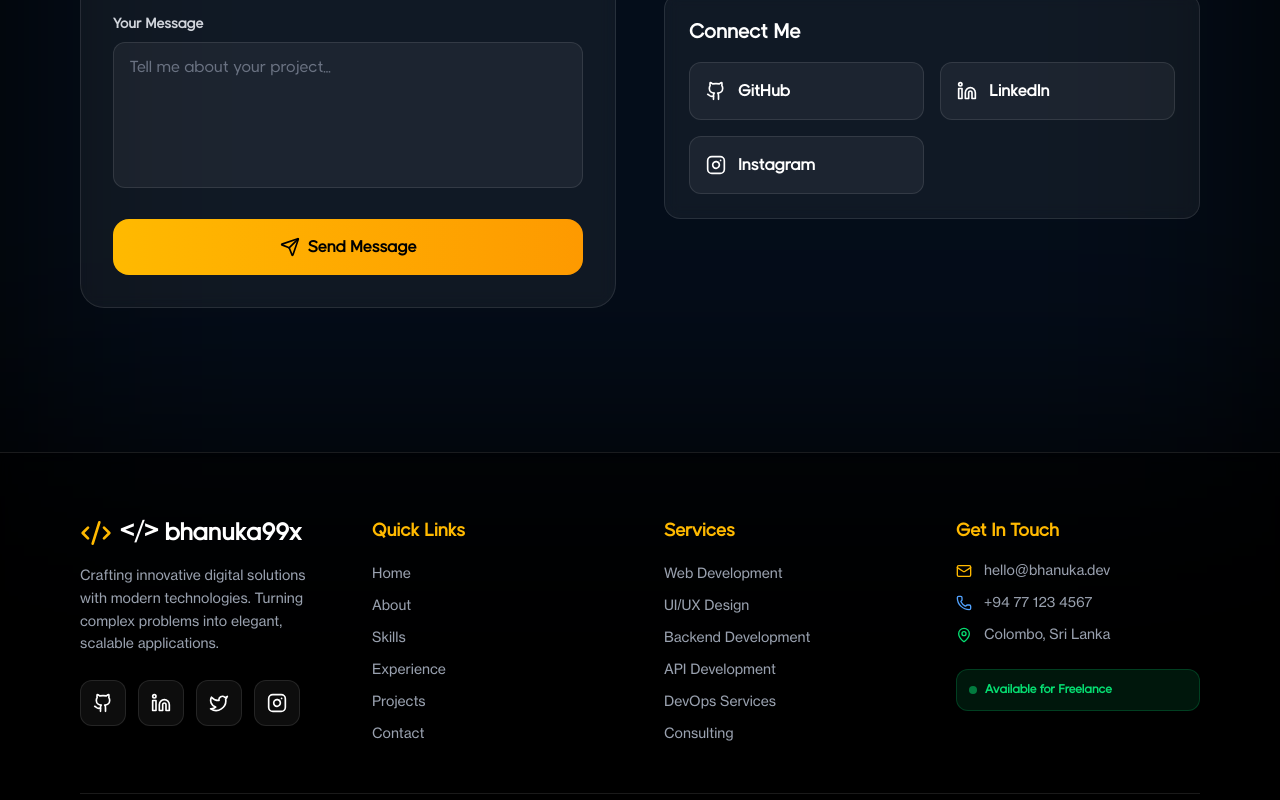
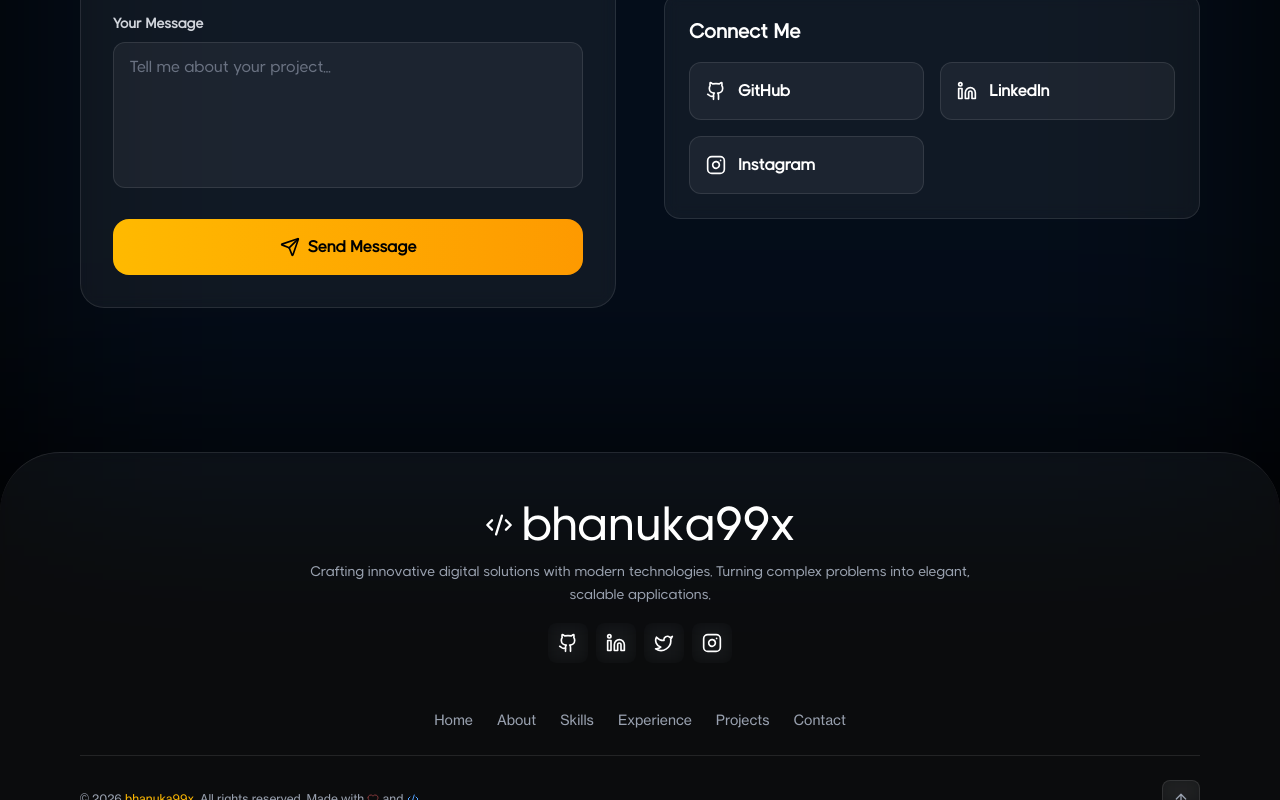
Before and after one commit to bhanuka99x/my-portfolio, a Next.js app in the folder frontend/: page / in a window 1280 px wide. Shown: the part 11200-12000 px from the top of the page. Built offline with nearby package versions, Linux system fonts and the light colour scheme.

Commit message:
refactor: simplify Footer component layout and remove unused services section

```diff
--- a/frontend/src/components/Footer.tsx
+++ b/frontend/src/components/Footer.tsx
@@ -26,16 +26,6 @@ export default function Footer() {
     { name: "Projects", href: "#projects" },
     { name: "Contact", href: "#contact" },
   ];
-
-  const services = [
-    { name: "Web Development", href: "#" },
-    { name: "UI/UX Design", href: "#" },
-    { name: "Backend Development", href: "#" },
-    { name: "API Development", href: "#" },
-    { name: "DevOps Services", href: "#" },
-    { name: "Consulting", href: "#" },
-  ];
-
   const socialLinks = [
     {
       icon: <Github className="w-5 h-5" />,
@@ -78,28 +68,30 @@ export default function Footer() {
   };
 
   return (
-    <footer className="bg-black/50 backdrop-blur-sm border-t border-white/10 text-white font-bilmond">
-      <div className="max-w-7xl mx-auto px-5 md:px-10 lg:px-20 py-16">
-        {/* Main Footer Content */}
-        <div className="grid grid-cols-1 md:grid-cols-2 lg:grid-cols-4 gap-12 mb-12">
+    <footer className="bg-blue-100/5 backdrop-blur-sm border-t border-white/10 rounded-t-[60px] text-white font-bilmond relative">
+      <div className="absolute top-0 left-1/2 -translate-x-1/2 w-full h-full  " />
+      <div className="max-w-7xl mx-auto px-5 md:px-10 lg:px-20 py-12 relative z-10">
+        {/* Main Footer Content - Centered */}
+        <div className="flex flex-col items-center mb-6">
           {/* Brand Section */}
-          <div className="lg:col-span-1">
           <motion.div
             initial={{ opacity: 0, y: 20 }}
             whileInView={{ opacity: 1, y: 0 }}
             viewport={{ once: true }}
             transition={{ duration: 0.5 }}
+            className="text-center"
           >
-              <div className="flex items-center gap-2 mb-4">
-                <Code2 className="w-8 h-8 text-amber-400" />
-                <span className="text-2xl font-bold">{"</> bhanuka99x"}</span>
+            <div className="flex items-center font-bilmond justify-center gap-2 mb-3">
+              <Code2 className="w-7 h-7 text-white" />
+              <span className="text-5xl ">bhanuka99x</span>
             </div>
-              <p className="text-gray-400 text-sm leading-relaxed mb-6 font-NeueHaas">
+            <p className="text-gray-400 text-sm leading-relaxed mb-4 font-bilmond max-w-2xl">
               Crafting innovative digital solutions with modern technologies.
               Turning complex problems into elegant, scalable applications.
             </p>
+
             {/* Social Links */}
-              <div className="flex gap-3">
+            <div className="flex gap-2 justify-center mb-6">
               {socialLinks.map((social, index) => (
                 <motion.a
                   key={index}
@@ -111,7 +103,7 @@ export default function Footer() {
                   whileInView={{ opacity: 1, scale: 1 }}
                   viewport={{ once: true }}
                   transition={{ duration: 0.3, delay: index * 0.1 }}
-                    className={`bg-white/5 backdrop-blur-sm border border-white/10 p-3 rounded-xl transition-all duration-300 ${social.color}`}
+                  className={` backdrop-blur-sm  p-2.5 rounded-lg transition-all duration-300 ${social.color}`}
                 >
                   {social.icon}
                 </motion.a>
@@ -120,110 +112,30 @@ export default function Footer() {
           </motion.div>
         </div>
 
-          {/* Quick Links */}
-          <div>
-            <motion.div
-              initial={{ opacity: 0, y: 20 }}
-              whileInView={{ opacity: 1, y: 0 }}
-              viewport={{ once: true }}
-              transition={{ duration: 0.5, delay: 0.1 }}
-            >
-              <h3 className="text-lg font-bold mb-4 text-amber-400">
-                Quick Links
-              </h3>
-              <ul className="space-y-2">
-                {quickLinks.map((link, index) => (
-                  <li key={index}>
-                    <Link
-                      href={link.href}
-                      onClick={(e) => handleNavClick(e, link.href)}
-                      className="text-gray-400 hover:text-white hover:translate-x-1 transition-all duration-300 inline-block text-sm font-NeueHaas"
-                    >
-                      {link.name}
-                    </Link>
-                  </li>
-                ))}
-              </ul>
-            </motion.div>
-          </div>
-
-          {/* Services */}
-          <div>
+        {/* Quick Links - Horizontal & Centered */}
         <motion.div
           initial={{ opacity: 0, y: 20 }}
           whileInView={{ opacity: 1, y: 0 }}
           viewport={{ once: true }}
           transition={{ duration: 0.5, delay: 0.2 }}
+          className="flex justify-center mb-6"
         >
-              <h3 className="text-lg font-bold mb-4 text-amber-400">
-                Services
-              </h3>
-              <ul className="space-y-2">
-                {services.map((service, index) => (
-                  <li key={index}>
+          <div className="flex flex-wrap justify-center gap-x-6 gap-y-2">
+            {quickLinks.map((link, index) => (
               <Link
-                      href={service.href}
-                      className="text-gray-400 hover:text-white hover:translate-x-1 transition-all duration-300 inline-block text-sm font-NeueHaas"
+                key={index}
+                href={link.href}
+                onClick={(e) => handleNavClick(e, link.href)}
+                className="text-gray-400 hover:text-white transition-all duration-300 text-sm font-NeueHaas"
               >
-                      {service.name}
+                {link.name}
               </Link>
-                  </li>
             ))}
-              </ul>
-            </motion.div>
-          </div>
-
-          {/* Contact Info */}
-          <div>
-            <motion.div
-              initial={{ opacity: 0, y: 20 }}
-              whileInView={{ opacity: 1, y: 0 }}
-              viewport={{ once: true }}
-              transition={{ duration: 0.5, delay: 0.3 }}
-            >
-              <h3 className="text-lg font-bold mb-4 text-amber-400">
-                Get In Touch
-              </h3>
-              <ul className="space-y-3">
-                <li>
-                  <a
-                    href="mailto:hello@bhanuka.dev"
-                    className="flex items-center gap-3 text-gray-400 hover:text-white transition-colors duration-300 text-sm group"
-                  >
-                    <Mail className="w-4 h-4 text-amber-400 group-hover:scale-110 transition-transform duration-300" />
-                    <span className="font-NeueHaas">hello@bhanuka.dev</span>
-                  </a>
-                </li>
-                <li>
-                  <a
-                    href="tel:+94771234567"
-                    className="flex items-center gap-3 text-gray-400 hover:text-white transition-colors duration-300 text-sm group"
-                  >
-                    <Phone className="w-4 h-4 text-blue-400 group-hover:scale-110 transition-transform duration-300" />
-                    <span className="font-NeueHaas">+94 77 123 4567</span>
-                  </a>
-                </li>
-                <li>
-                  <div className="flex items-center gap-3 text-gray-400 text-sm">
-                    <MapPin className="w-4 h-4 text-green-400" />
-                    <span className="font-NeueHaas">Colombo, Sri Lanka</span>
-                  </div>
-                </li>
-              </ul>
-
-              {/* Availability Badge */}
-              <div className="mt-6 bg-green-400/10 border border-green-400/20 rounded-xl p-3 flex items-center gap-2">
-                <span className="w-2 h-2 bg-green-400 rounded-full animate-pulse"></span>
-                <span className="text-green-400 text-xs font-semibold">
-                  Available for Freelance
-                </span>
           </div>
         </motion.div>
-          </div>
-        </div>
 
         {/* Divider */}
-        <div className="border-t border-white/10 mb-8"></div>
+        <div className="border-t border-white/10 mb-6"></div>
 
         {/* Bottom Footer */}
         <motion.div
@@ -231,39 +143,23 @@ export default function Footer() {
           whileInView={{ opacity: 1 }}
           viewport={{ once: true }}
           transition={{ duration: 0.5, delay: 0.4 }}
-          className="flex flex-col md:flex-row justify-between items-center gap-4"
+          className="flex flex-col md:flex-row justify-between items-center gap-3"
         >
           {/* Copyright */}
-          <div className="text-gray-400 text-sm font-NeueHaas text-center md:text-left">
-            © {currentYear} <span className="text-amber-400">Bhanuka Gihan</span>.
+          <div className="text-gray-400 text-xs font-NeueHaas text-center md:text-left md:flex-1 md:text-center">
+            © {currentYear} <span className="text-amber-400">bhanuka99x</span>.
             All rights reserved. Made with{" "}
-            <Heart className="w-4 h-4 inline text-red-400 animate-pulse" /> and{" "}
-            <Code2 className="w-4 h-4 inline text-blue-400" />
-          </div>
-
-          {/* Additional Links */}
-          <div className="flex items-center gap-6 text-sm font-NeueHaas">
-            <Link
-              href="/privacy"
-              className="text-gray-400 hover:text-white transition-colors duration-300"
-            >
-              Privacy Policy
-            </Link>
-            <Link
-              href="/terms"
-              className="text-gray-400 hover:text-white transition-colors duration-300"
-            >
-              Terms of Service
-            </Link>
+            <Heart className="w-3 h-3 inline text-red-400 animate-pulse" /> and{" "}
+            <Code2 className="w-3 h-3 inline text-blue-400" />
           </div>
 
           {/* Back to Top Button */}
           <button
             onClick={scrollToTop}
-            className="bg-white/5 backdrop-blur-sm border border-white/10 p-3 rounded-xl hover:bg-amber-400/20 hover:border-amber-400/50 hover:scale-110 transition-all duration-300 group"
+            className="bg-white/5 backdrop-blur-sm border border-white/10 p-2.5 rounded-lg hover:bg-amber-400/20 hover:border-amber-400/50 hover:scale-110 transition-all duration-300 group"
             aria-label="Scroll to top"
           >
-            <ArrowUp className="w-5 h-5 text-gray-400 group-hover:text-amber-400 transition-colors duration-300" />
+            <ArrowUp className="w-4 h-4 text-gray-400 group-hover:text-amber-400 transition-colors duration-300" />
           </button>
         </motion.div>
       </div>
```
Lines whose indentation alone changed are shown as unchanged.
